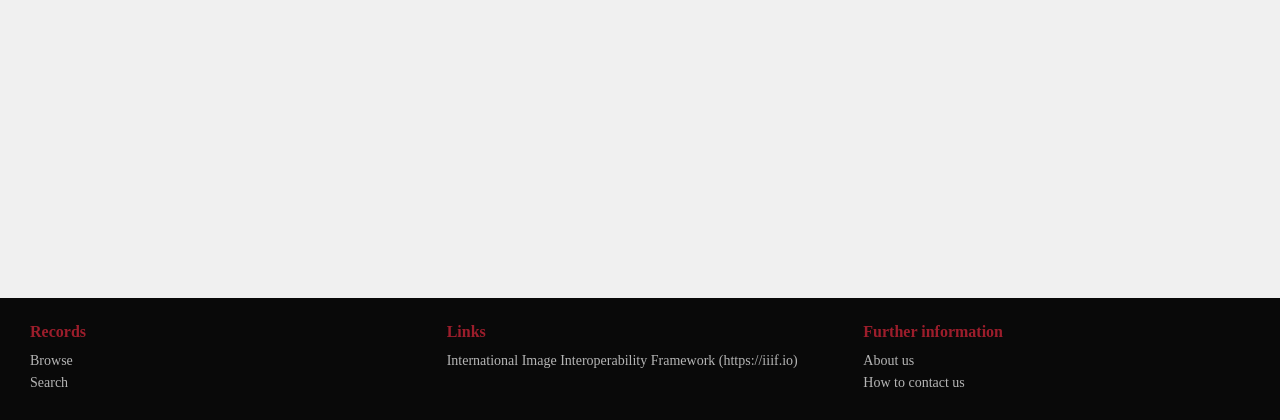
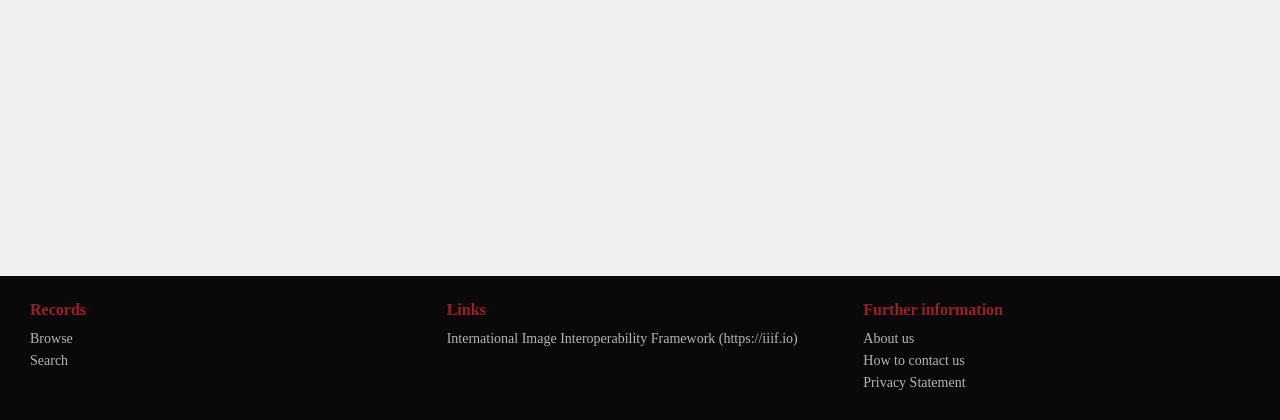
Before and after one commit to NyeJones/iiif-flask-tool, a Flask app: page /about in a window 1280 px wide. Shown: the part 380-800 px from the top of the page. Run offline with Flask 3, Linux system fonts and the light colour scheme; some libraries are stand-ins or nearby versions.

Commit message:
new privacy page, updates to routes, templates and config

```diff
--- a/iiif_flask_app/config.py
+++ b/iiif_flask_app/config.py
@@ -24,6 +24,8 @@
     REPOSITORIES = {'cudl': 'Cambridge University Library'}
     #about page text takes a list of strings
     ABOUT = ["About page text"]
+    #privacy statement text takes a list of strings
+    PRIVACY = ["We use cookies to improve our site’s functionality and ensure a smooth user experience. These cookies help maintain your session as you navigate between pages and enable essential website features. We do not use cookies for tracking, analytics, advertising, or marketing purposes. Your privacy is important to us, and we ensure all session cookies are transmitted securely over HTTPS", "If you prefer, you can disable cookies in your browser settings; however, this may affect the functionality of the website."]
     #project team text takes a list of strings
     PROJECT_TEAM = ["Person 1, email@cam.ac.uk", 'Person_2, email@gmail.com']
     #advisory board text takes a list of strings
--- a/iiif_flask_app/iiif_app/routes.py
+++ b/iiif_flask_app/iiif_app/routes.py
@@ -26,6 +26,7 @@
 about_data = Config.ABOUT
 proj_team_data = Config.PROJECT_TEAM
 ad_board_data = Config.ADVISORY_BOARD
+privacy_data = Config.PRIVACY
 
 #dictionary of footer names and urls
 footer_data = Config.FOOTER
@@ -66,6 +67,12 @@
 def about():
     """Render about page html template."""
     return render_template('about.html', about_data=about_data)
+
+@app.route('/privacy')
+@cache.cached(timeout=86400)
+def privacy():
+    """Render privacy page html template."""
+    return render_template('privacy.html', privacy_data=privacy_data)
 
 @app.route('/contact')
 @cache.cached(timeout=86400)
--- a/iiif_flask_app/iiif_app/templates/main.html
+++ b/iiif_flask_app/iiif_app/templates/main.html
@@ -79,6 +79,9 @@
                 <li class="footer-item">
                     <a href="{{ url_for('contact')}}">How to contact us</a>
                 </li>
+                <li class="footer-item">
+                    <a href="{{ url_for('privacy')}}">Privacy Statement</a>
+                </li>
             </ul>
         </div>
     </div>
```
Also changed, not shown: iiif_flask_app/iiif_app/templates/privacy.html (added, +18 -0 lines).
